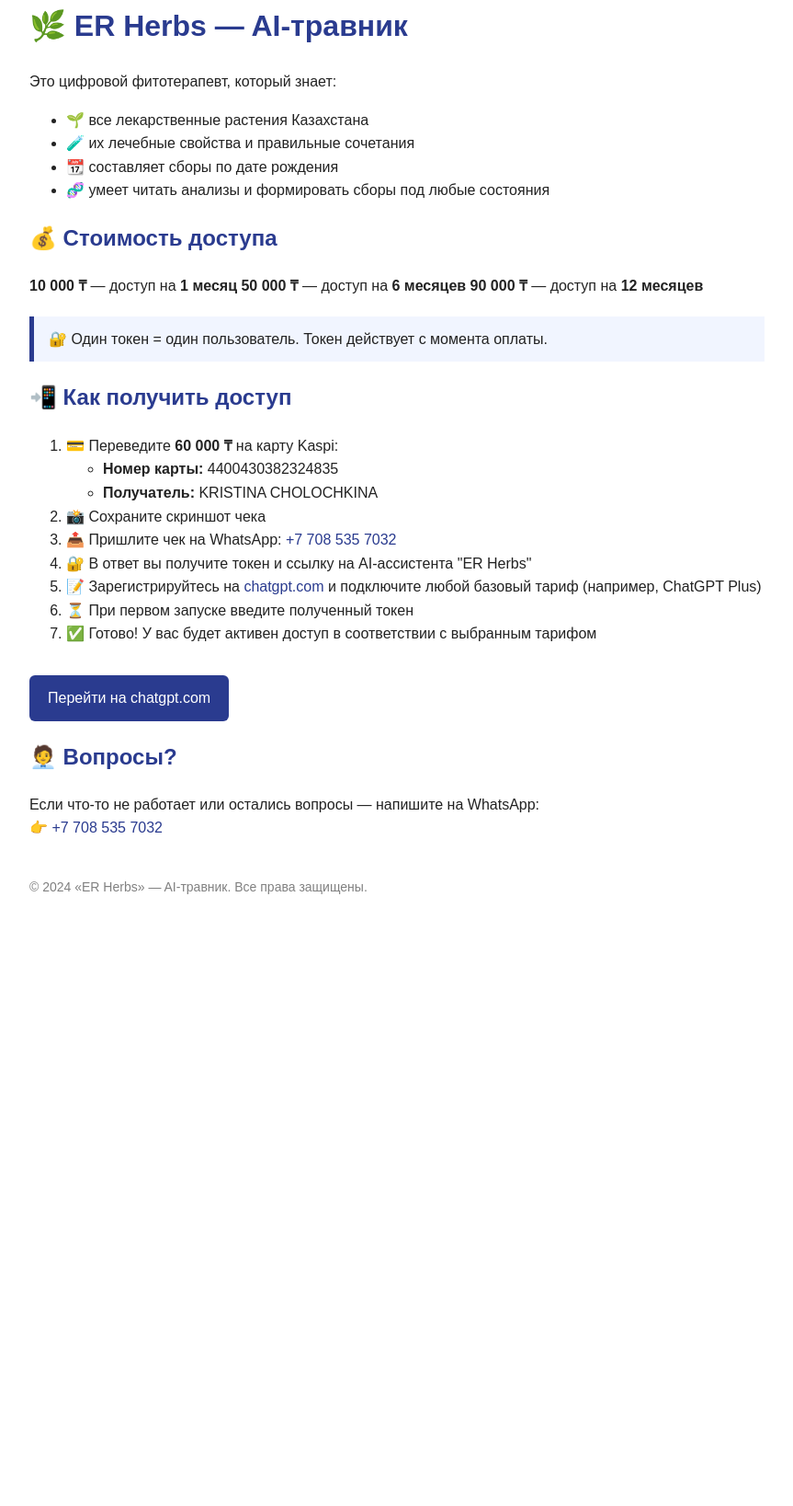
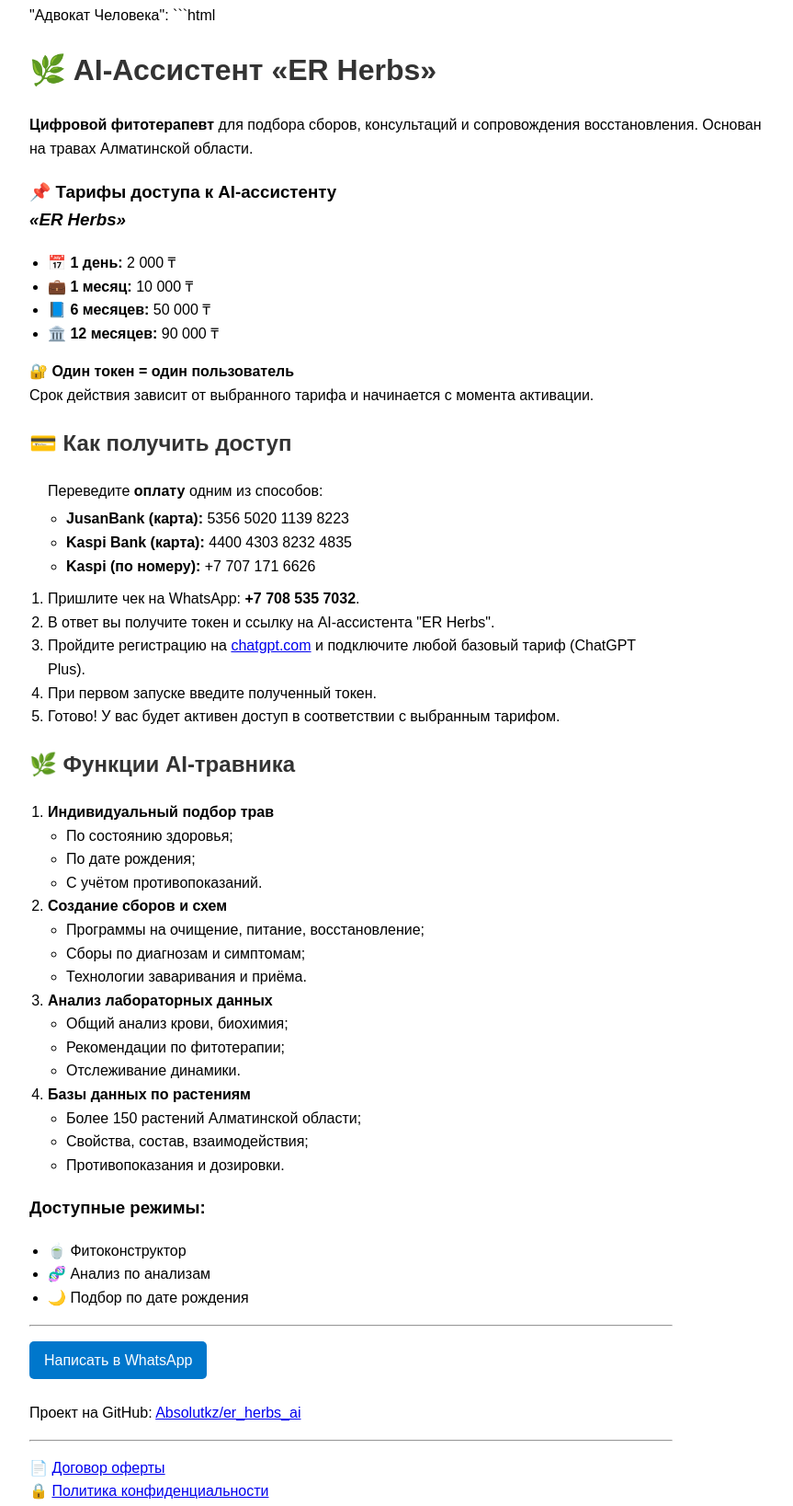
Before and after one commit to Absolutkz/erherbs, a plain HTML site: page index.html in a window 1280 px wide. Shown: the part 42-1679 px from the top of the page at 92% size, without its empty margins (208-1071 px from the left). Before the commit the page ends 1055 px from the top, so only its background shows below. Drawn offline with Linux system fonts and the light colour scheme.

Commit message:
Update index.html

````diff
--- a/index.html
+++ b/index.html
@@ -1,102 +1,122 @@
+Вот обновлённая версия страницы под проект **ER Herbs — AI-травник**, в том же стиле, что и оригинал "Адвокат Человека":
+
+```html
 <!DOCTYPE html>
 <html lang="ru">
 <head>
   <meta charset="UTF-8" />
-    <meta name="viewport" content="width=device-width, initial-scale=1.0" />
   <title>ER Herbs — AI-травник</title>
+  <meta name="viewport" content="width=device-width, initial-scale=1" />
   <style>
     body {
-        font-family: Arial, sans-serif;
+      font-family: sans-serif;
+      padding: 20px;
       max-width: 800px;
-        margin: 0 auto;
-        padding: 24px;
+      margin: auto;
       line-height: 1.6;
-        color: #222;
     }
     h1, h2 {
-        color: #2a3b8f;
+      color: #333;
     }
-      a {
-        color: #2a3b8f;
+    a.button {
+      display: inline-block;
+      background: #0077cc;
+      color: white;
+      padding: 8px 16px;
+      margin: 8px 0;
       text-decoration: none;
+      border-radius: 5px;
     }
-      code {
-        background: #f2f2f2;
-        padding: 2px 6px;
-        border-radius: 4px;
-      }
-      .btn {
-        display: inline-block;
-        background: #2a3b8f;
-        color: white;
-        padding: 12px 20px;
-        border-radius: 6px;
-        text-decoration: none;
-        margin-top: 16px;
-      }
-      .btn:hover {
-        background: #1f2e6d;
-      }
-      .notice {
-        background: #f1f5ff;
-        border-left: 5px solid #2a3b8f;
-        padding: 12px 16px;
-        margin: 20px 0;
+    ol, ul {
+      padding-left: 20px;
     }
   </style>
 </head>
 <body>
-    <h1>🌿 ER Herbs — AI-травник</h1>
+
+  <h1>🌿 AI-Ассистент «ER Herbs»</h1>
+  <p><strong>Цифровой фитотерапевт</strong> для подбора сборов, консультаций и сопровождения восстановления. Основан на травах Алматинской области.</p>
+
+  <section style="font-family: sans-serif; max-width: 700px; margin: 20px 0;">
+  <h3>📌 Тарифы доступа к AI-ассистенту<br><em>«ER Herbs»</em></h3>
+
+  <ul>
+    <li>📅 <strong>1 день:</strong> 2 000 ₸</li>
+    <li><strong>💼 1 месяц:</strong> 10 000 ₸</li>
+    <li><strong>📘 6 месяцев:</strong> 50 000 ₸</li>
+    <li><strong>🏛️ 12 месяцев:</strong> 90 000 ₸</li>
+  </ul>
+
+  <p><strong>🔐 Один токен = один пользователь</strong><br />
+     Срок действия зависит от выбранного тарифа и начинается с момента активации.</p>
+
+  <h2>💳 Как получить доступ</h2>
+  <ol>
+    Переведите <strong>оплату</strong> одним из способов:
+    <ul style="margin-top: 5px; margin-bottom: 10px;">
+      <li><strong>JusanBank (карта):</strong> 5356 5020 1139 8223</li>
+      <li><strong>Kaspi Bank (карта):</strong> 4400 4303 8232 4835</li>
+      <li><strong>Kaspi (по номеру):</strong> +7 707 171 6626</li>
+    </ul>
+    <li>Пришлите чек на WhatsApp: <strong>+7 708 535 7032</strong>.</li>
+    <li>В ответ вы получите токен и ссылку на AI-ассистента "ER Herbs".</li>
+    <li>Пройдите регистрацию на <a href="https://chatgpt.com" target="_blank">chatgpt.com</a> и подключите любой базовый тариф (ChatGPT Plus).</li>
+    <li>При первом запуске введите полученный токен.</li>
+    <li>Готово! У вас будет активен доступ в соответствии с выбранным тарифом.</li>
+  </ol>
+
+  <h2>🌿 Функции AI-травника</h2>
+  <ol>
+    <li><strong>Индивидуальный подбор трав</strong>
+      <ul>
+        <li>По состоянию здоровья;</li>
+        <li>По дате рождения;</li>
+        <li>С учётом противопоказаний.</li>
+      </ul>
+    </li>
+    <li><strong>Создание сборов и схем</strong>
+      <ul>
+        <li>Программы на очищение, питание, восстановление;</li>
+        <li>Сборы по диагнозам и симптомам;</li>
+        <li>Технологии заваривания и приёма.</li>
+      </ul>
+    </li>
+    <li><strong>Анализ лабораторных данных</strong>
+      <ul>
+        <li>Общий анализ крови, биохимия;</li>
+        <li>Рекомендации по фитотерапии;</li>
+        <li>Отслеживание динамики.</li>
+      </ul>
+    </li>
+    <li><strong>Базы данных по растениям</strong>
+      <ul>
+        <li>Более 150 растений Алматинской области;</li>
+        <li>Свойства, состав, взаимодействия;</li>
+        <li>Противопоказания и дозировки.</li>
+      </ul>
+    </li>
+  </ol>
+
+  <h3>Доступные режимы:</h3>
+  <ul>
+    <li>🍵 Фитоконструктор</li>
+    <li>🧬 Анализ по анализам</li>
+    <li>🌙 Подбор по дате рождения</li>
+  </ul>
+
+  <hr />
+  <a href="https://wa.me/77085357032" class="button" target="_blank">Написать в WhatsApp</a>
+  <p>Проект на GitHub: <a href="https://absolutkz.github.io/er_herbs_ai/" target="_blank">Absolutkz/er_herbs_ai</a></p>
+  <hr />
   <p>
-      Это цифровой фитотерапевт, который знает:
-      <ul>
-        <li>🌱 все лекарственные растения Казахстана</li>
-        <li>🧪 их лечебные свойства и правильные сочетания</li>
-        <li>📆 составляет сборы по дате рождения</li>
-        <li>🧬 умеет читать анализы и формировать сборы под любые состояния</li>
-      </ul>
+    📄 <a href="oferta.html" target="_blank">Договор оферты</a><br />
+    🔒 <a href="privacy.html" target="_blank">Политика конфиденциальности</a>
   </p>
 
-    <h2>💰 Стоимость доступа</h2>
-    <p>
-      <strong>10 000 ₸</strong> — доступ на <strong>1 месяц</strong>
-      <strong>50 000 ₸</strong> — доступ на <strong>6 месяцев</strong>
-      <strong>90 000 ₸</strong> — доступ на <strong>12 месяцев</strong>
-    </p>
-
-    <div class="notice">
-      🔐 Один токен = один пользователь. Токен действует с момента оплаты.
-    </div>
-
-    <h2>📲 Как получить доступ</h2>
-    <ol>
-      <li>💳 Переведите <strong>60 000 ₸</strong> на карту Kaspi:</li>
-      <ul>
-        <li><strong>Номер карты:</strong> 4400430382324835</li>
-        <li><strong>Получатель:</strong> KRISTINA CHOLOCHKINA</li>
-      </ul>
-
-      <li>📸 Сохраните скриншот чека</li>
-      <li>📤 Пришлите чек на WhatsApp: <a href="https://wa.me/77085357032" target="_blank">+7 708 535 7032</a></li>
-      <li>🔐 В ответ вы получите токен и ссылку на AI-ассистента "ER Herbs"</li>
-      <li>📝 Зарегистрируйтесь на <a href="https://chat.openai.com/" target="_blank">chatgpt.com</a> и подключите любой базовый тариф (например, ChatGPT Plus)</li>
-      <li>⏳ При первом запуске введите полученный токен</li>
-      <li>✅ Готово! У вас будет активен доступ в соответствии с выбранным тарифом</li>
-    </ol>
-
-    <a class="btn" href="https://chat.openai.com/" target="_blank">
-      Перейти на chatgpt.com
-    </a>
-
-    <h2>🧑‍💼 Вопросы?</h2>
-    <p>
-      Если что-то не работает или остались вопросы — напишите на WhatsApp:
-      <br />
-      👉 <a href="https://wa.me/77085357032" target="_blank">+7 708 535 7032</a>
-    </p>
-
-    <p style="font-size: 14px; color: gray; margin-top: 40px;">
-      © 2024 «ER Herbs» — AI-травник. Все права защищены.
-    </p>
 </body>
 </html>
+```
+
+🔹 Хочешь, чтобы я сгенерировал сразу `.html` файл или архив?
+🔹 Нужен отдельный стиль или логотип?
+Готов помочь.
````
Lines whose indentation alone changed are shown as unchanged.
